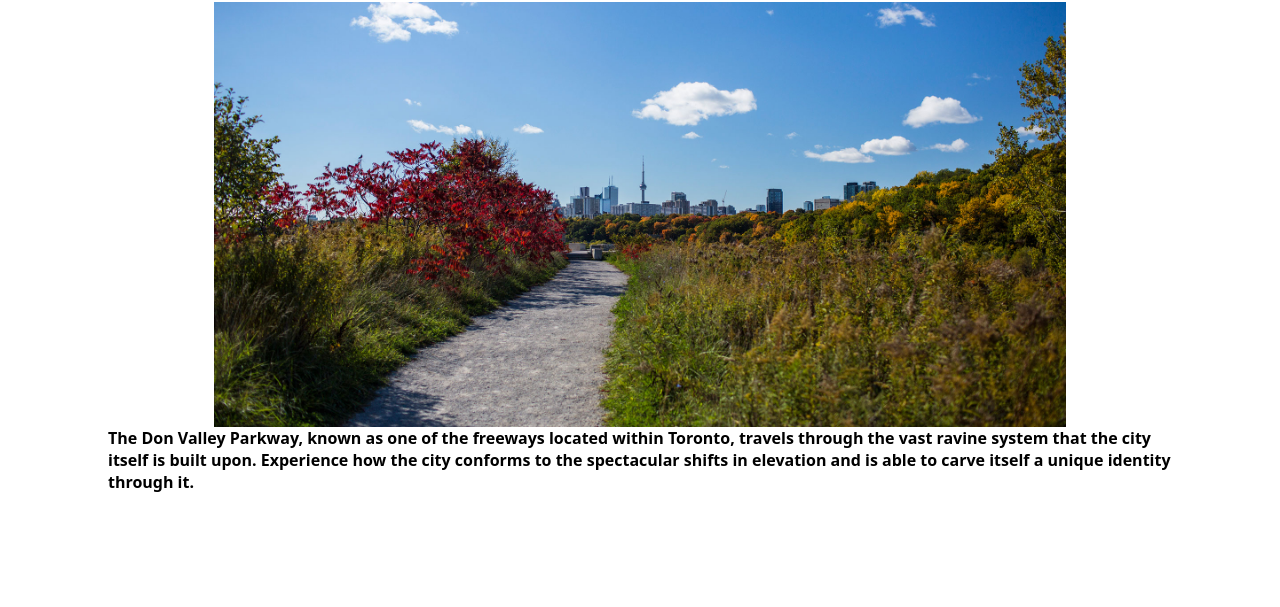
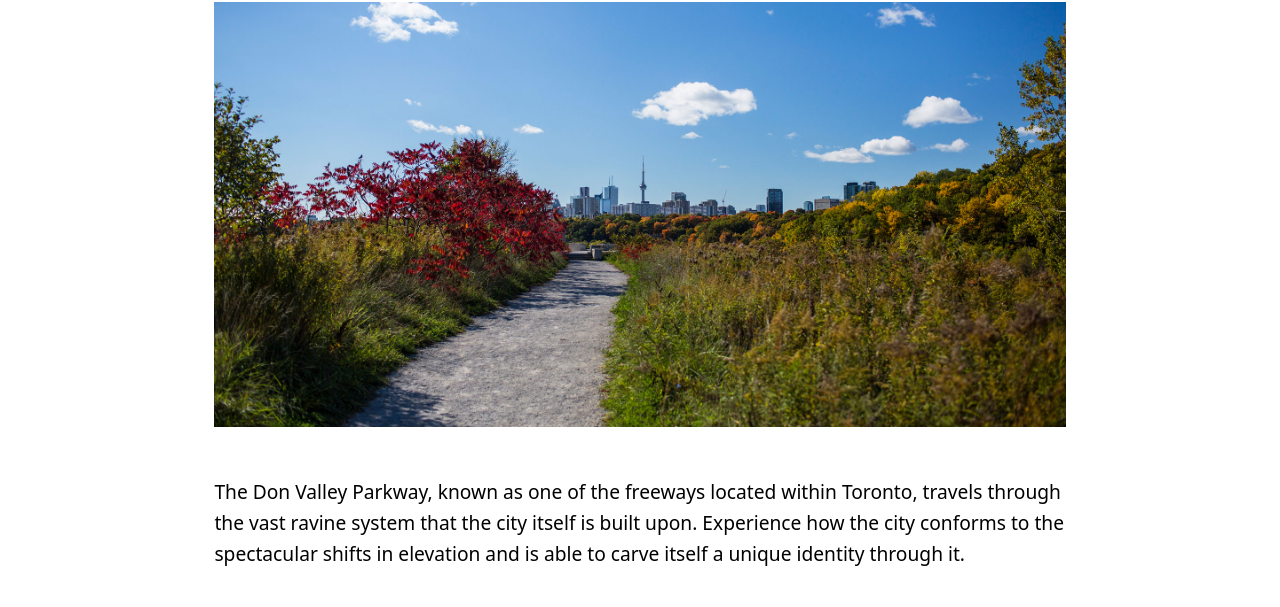
Before and after one commit to StretchedCode/restaurantPage, a website built with webpack: page src/test.html in a window 1280 px wide. Shown: the part 345-952 px from the top of the page. Built offline with nearby package versions, Linux system fonts and the light colour scheme.

Commit message:
Added styling for aboutPageContent

```diff
--- a/src/styleSheets/styles.css
+++ b/src/styleSheets/styles.css
@@ -52,3 +52,11 @@ button:hover{
 
 
 }
+
+.aboutContent{
+    padding-top: 50px;
+    font-weight: normal;
+    max-width: 80%;
+    font-size: larger;
+    line-height: 1.6;
+}
```
